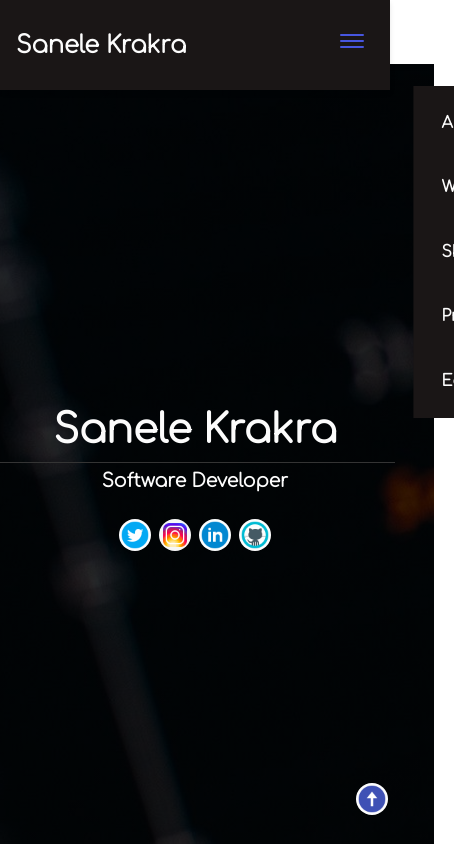
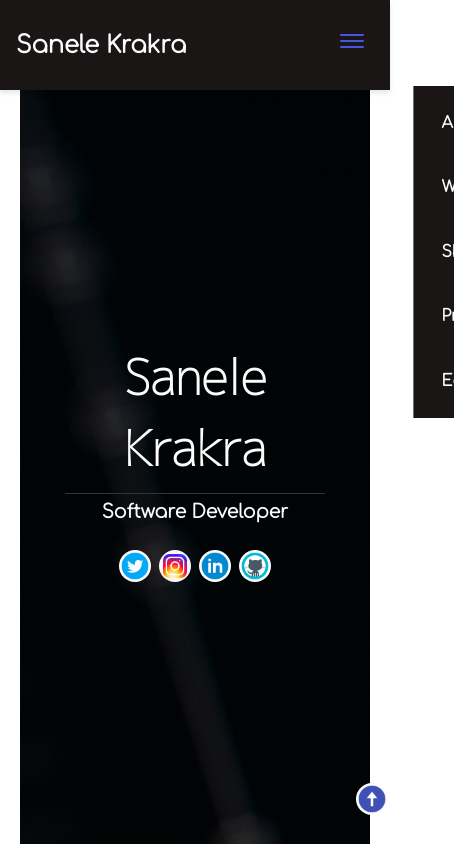
Before and after one commit to sanele23/sanele23.github.io, a plain HTML site: page index.html in a window 390 px wide. Shown: the top 844 px of the page, 454 px wide, since content can reach past the window. Drawn offline with nearby package versions, Linux system fonts and the light colour scheme.

Commit message:
Updated fonts

```diff
--- a/css/style.css
+++ b/css/style.css
@@ -1,5 +1,6 @@
 @import url("https://fonts.googleapis.com/css2?family=Roboto:ital,wght@0,400;0,900;1,700&display=swap");
 @import url('https://fonts.googleapis.com/css2?family=Abel&family=Comfortaa:wght@300&display=swap');
+@import url('https://fonts.googleapis.com/css2?family=Abel&family=Comfortaa:wght@300&family=M+PLUS+1p:wght@100&display=swap');
 /* Variables */
 
 :root {
@@ -153,11 +154,12 @@ nav ul li {
 } */
 
 .bio-title {
-    font-size: 40px;
+    font-family: 'M PLUS 1p', sans-serif;
+    font-size: 3rem;
     color: var(--bg-color);
     text-align: center;
     border-bottom: 1px solid #343434;
-    width: 25rem;
+    /* width: 25rem; */
     padding: 0.625rem;
     /* box-shadow: 0px 2px 15px 2px var(--primary-shadow); */
 }
@@ -367,13 +369,17 @@ nav ul li {
     }
 
     .hero {
-        margin-left: -4rem;
+        /* margin-left: -1.5rem; */
         margin-top: -4rem;
-        margin-right: -4rem;
+        /* margin-right: -1.2rem; */
         flex-direction: column;
         gap: 0;
         padding: 20px;
         /* margin: 0; */
+    }
+
+    .cover-header {
+        width: 100%;
     }
 
     .hero img {
--- a/index.html
+++ b/index.html
@@ -50,7 +50,6 @@
   </nav>
     <!-- Hero Section -->
   <section class="hero" id="about">
-<<<<<<< HEAD
 
       <div class="cover-header">
         <h1 class="bio-title">Sanele Krakra</h1>
```
